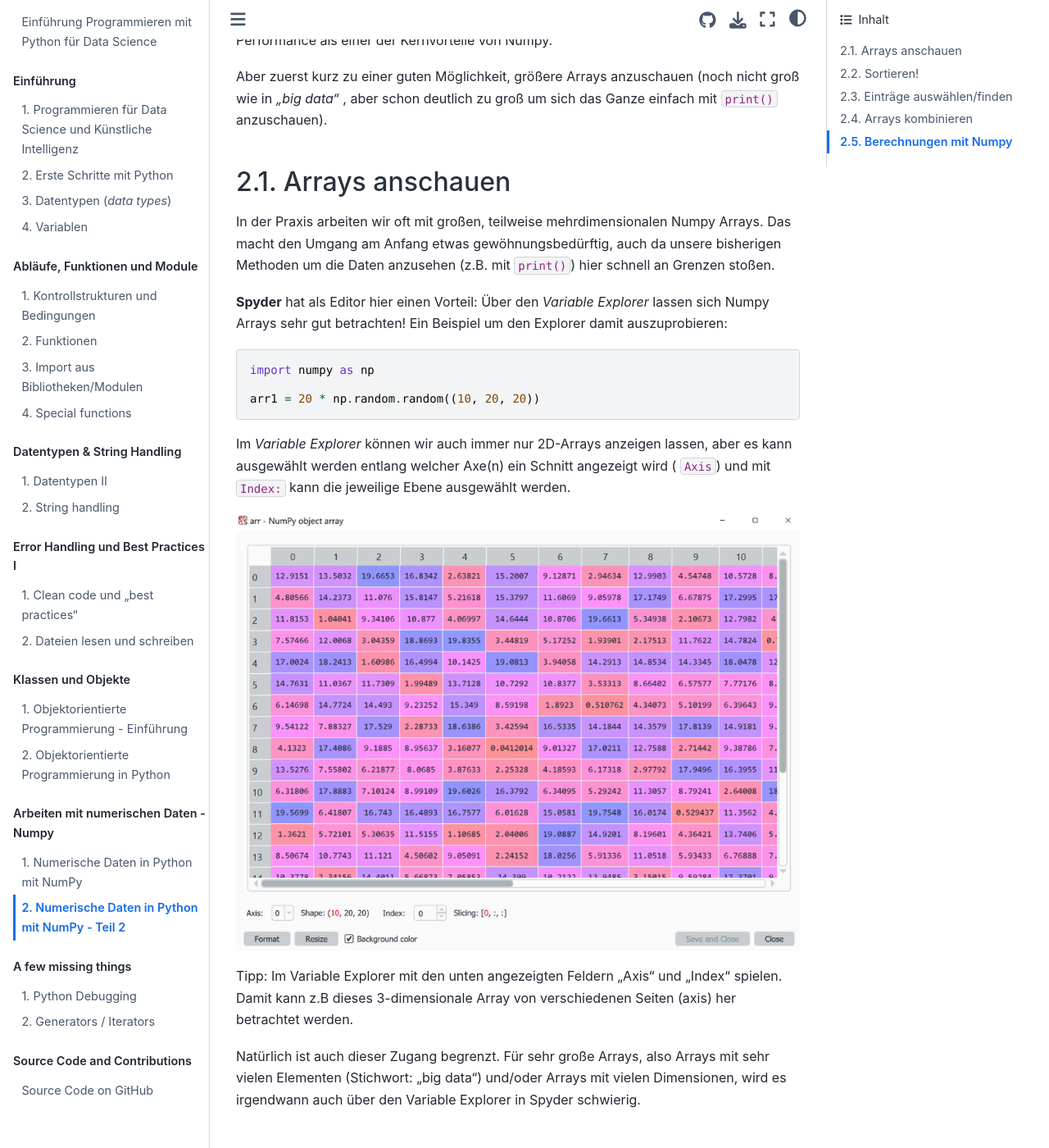
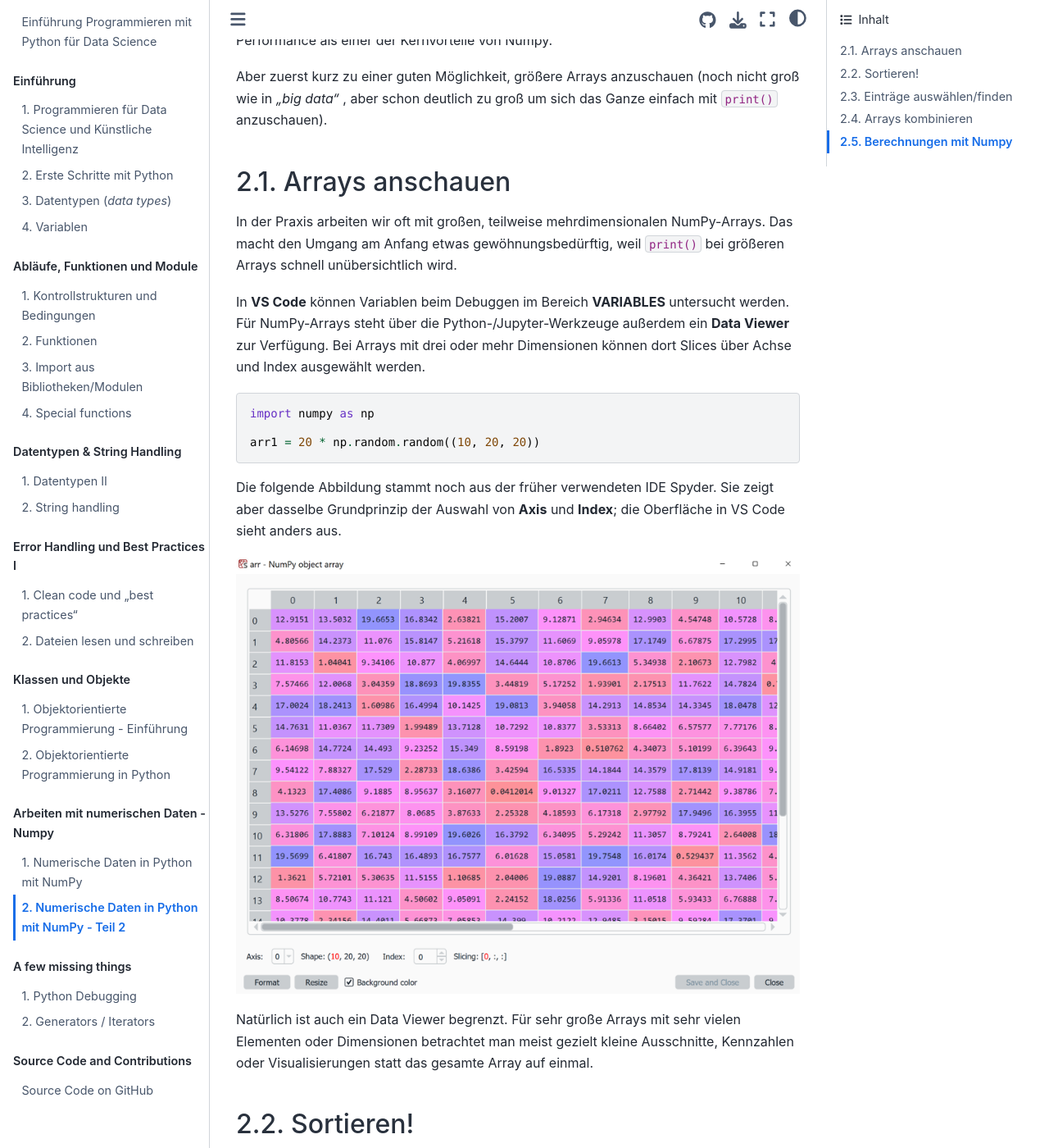
Before and after one commit to florian-huber/python-introduction, a Jupyter Book: the page built from lesson_material_german/09_numpy_2.md, in a window 1280 px wide and 1400 px high, scrolled down 401 px. Shown: the whole window at 82% size. Built offline with Jupyter Book 1.0.4 settings and Sphinx 7.4.7 and the Sphinx Book theme 1.1.4, drawn with Linux system fonts in a browser that asks for light colours; pages that are not in the unit, such as notebooks, are missing from menus; comment, search, counter and statistics services are not loaded; some of the changed text lies outside the part shown.

Commit message:
updates, corrections

````diff
--- a/lesson_material_german/09_numpy_2.md
+++ b/lesson_material_german/09_numpy_2.md
@@ -8,9 +8,9 @@ Aber zuerst kurz zu einer guten Möglichkeit, größere Arrays anzuschauen (noch
 
 ### Arrays anschauen
 
-In der Praxis arbeiten wir oft mit großen, teilweise mehrdimensionalen Numpy Arrays. Das macht den Umgang am Anfang etwas gewöhnungsbedürftig, auch da unsere bisherigen Methoden um die Daten anzusehen (z.B. mit  `print()`)  hier schnell an Grenzen stoßen.
+In der Praxis arbeiten wir oft mit großen, teilweise mehrdimensionalen NumPy-Arrays. Das macht den Umgang am Anfang etwas gewöhnungsbedürftig, weil `print()` bei größeren Arrays schnell unübersichtlich wird.
 
-**Spyder** hat als Editor hier einen Vorteil: Über den *Variable Explorer* lassen sich Numpy Arrays sehr gut betrachten! Ein Beispiel um den Explorer damit auszuprobieren:
+In **VS Code** können Variablen beim Debuggen im Bereich **VARIABLES** untersucht werden. Für NumPy-Arrays steht über die Python-/Jupyter-Werkzeuge außerdem ein **Data Viewer** zur Verfügung. Bei Arrays mit drei oder mehr Dimensionen können dort Slices über Achse und Index ausgewählt werden.
 
 ```python
 import numpy as np
@@ -18,13 +18,11 @@ import numpy as np
 arr1 = 20 * np.random.random((10, 20, 20))
 ```
 
-Im *Variable Explorer* können wir auch immer nur 2D-Arrays anzeigen lassen, aber es kann ausgewählt werden entlang welcher Axe(n) ein Schnitt angezeigt wird ( `Axis`) und mit `Index:` kann die jeweilige Ebene ausgewählt werden.
+Die folgende Abbildung stammt noch aus der früher verwendeten IDE Spyder. Sie zeigt aber dasselbe Grundprinzip der Auswahl von **Axis** und **Index**; die Oberfläche in VS Code sieht anders aus.
 
 ![Spyder Variable Explorer of 3D numpy array](../images/spyder_variable_explorer_numpy_array.png)
 
-Tipp: Im Variable Explorer mit den unten angezeigten Feldern "Axis" und "Index" spielen. Damit kann z.B dieses 3-dimensionale Array von verschiedenen Seiten (axis) her betrachtet werden.
-
-Natürlich ist auch dieser Zugang begrenzt. Für sehr große Arrays, also Arrays mit sehr vielen Elementen (Stichwort: "big data") und/oder Arrays mit vielen Dimensionen, wird es irgendwann auch über den Variable Explorer in Spyder schwierig.
+Natürlich ist auch ein Data Viewer begrenzt. Für sehr große Arrays mit sehr vielen Elementen oder Dimensionen betrachtet man meist gezielt kleine Ausschnitte, Kennzahlen oder Visualisierungen statt das gesamte Array auf einmal.
 
 ### Sortieren!
 
@@ -107,11 +105,9 @@
 print(np.lexsort(arr))
 ```
 
-**Achtung:** Bei `lexsort()` können wir leider nicht ganz so einfach mit `axis` arbeiten.  Wenn wir hier die Richtung der Sortierung ändern wollen ist es besser das Array zu verändern, z.B. es zu drehen mit `np.rot90()`.
+Auch `np.lexsort()` besitzt einen `axis`-Parameter. Wichtig ist dabei, dass die **letzte** übergebene Sortier-Schlüsselreihe die primäre Sortierung bestimmt.
 
-Alternativ können auch alle nötige
-
-n 1D-Arrays als Tuple übergeben werden:
+Alternativ können die benötigten 1D-Arrays als Tuple übergeben werden:
 
 ```python
 import numpy as np
````
Also changed, not shown: lesson_material_german/08_numpy.md (+1 -1 lines).
